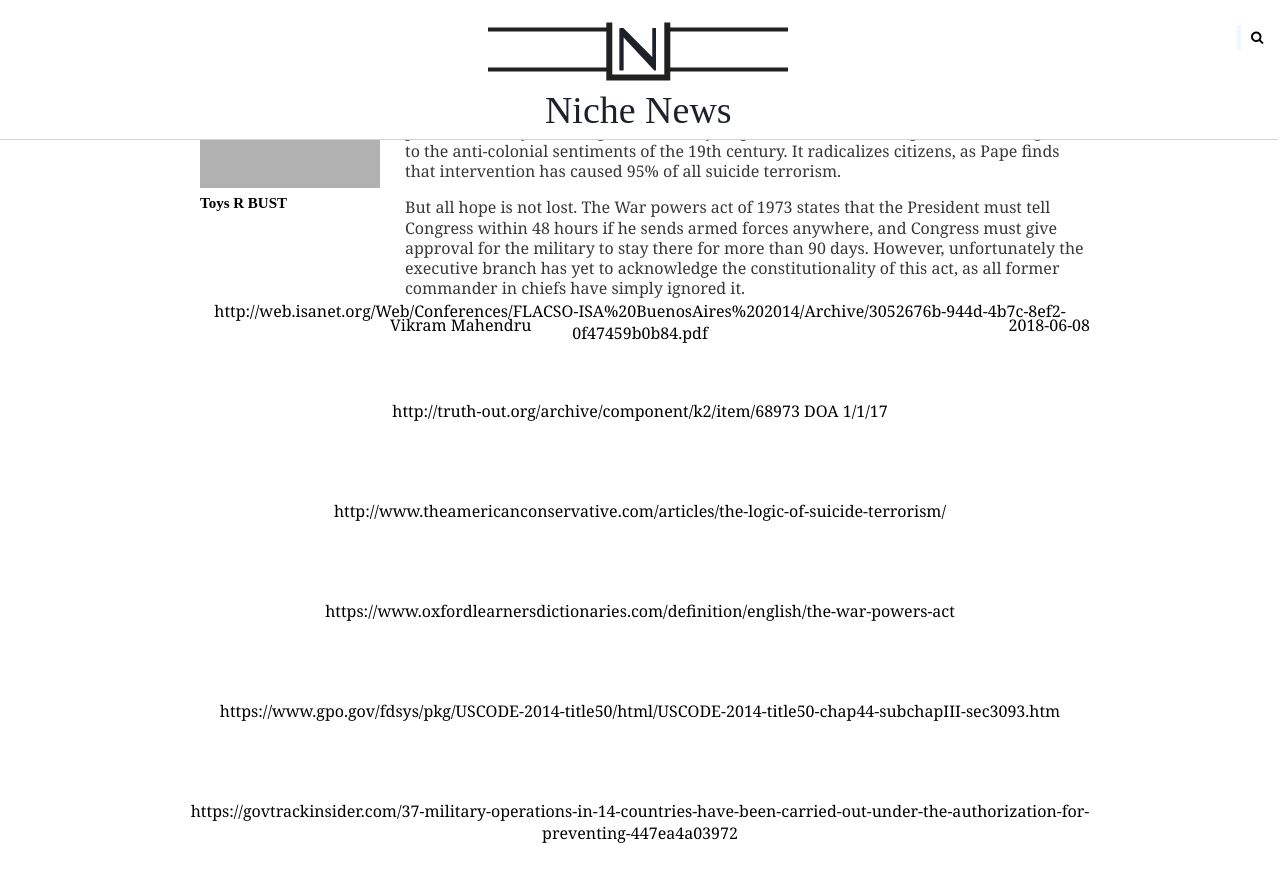
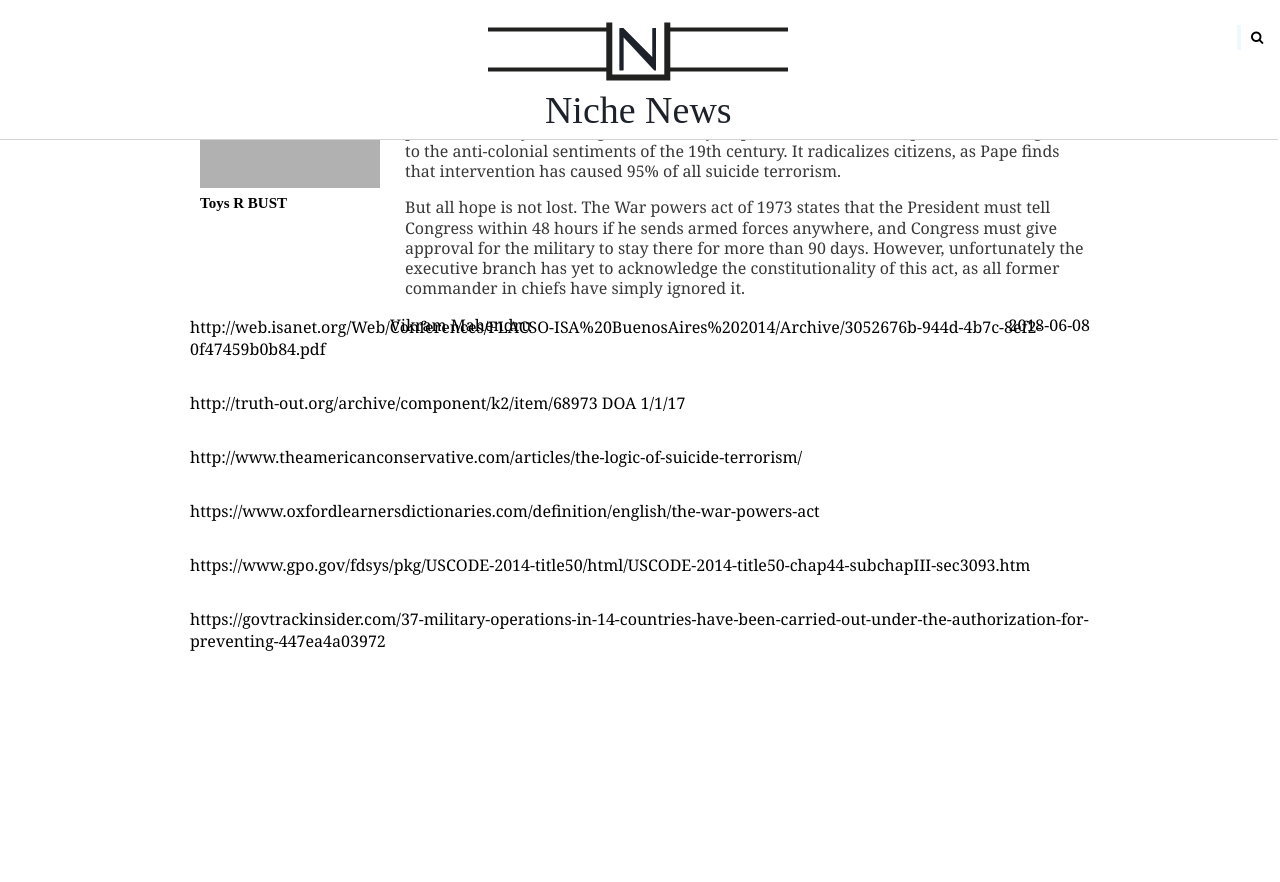
Before and after one commit to niche-news/niche-news.github.io, a Jekyll site: the page built from _posts/2016-01-01-how-much-power-really-lies-with-the-president.md, in a window 1280 px wide and 900 px high, scrolled down 907 px. Shown: the top 882 px of the window. Built offline with Jekyll 4.4.1, drawn with Linux system fonts in a browser that asks for light colours; comment, search, counter and statistics services are not loaded; after the commit the page ends 1559 px from its top, so only the background shows below that; grey boxes are pictures that could not be loaded.

Commit message:
this is our new sun

```diff
--- a/_layouts/article.html
+++ b/_layouts/article.html
@@ -128,9 +128,9 @@ width: 180px; margin-left: 10px; height: 100px;" src="{{site.data.articles.artic
             </div>
         <div>
             {% for ree in site.data.articles.articles[page.aID].sources %}
-                <div style="width:100%; height: 100px; text-align: center; font-family: Georgia, Times, 'Times New Roman', serif; float:left;">
+                <p style="font-family: Georgia, Times, 'Times New Roman', serif; float:left;">
                     {{ ree.link }}
-                </div>
+                </p>
             {% endfor %}
         </div>
             <div id="getmonth" style="font-size: 0px;">{{page.month}}</div>
```
